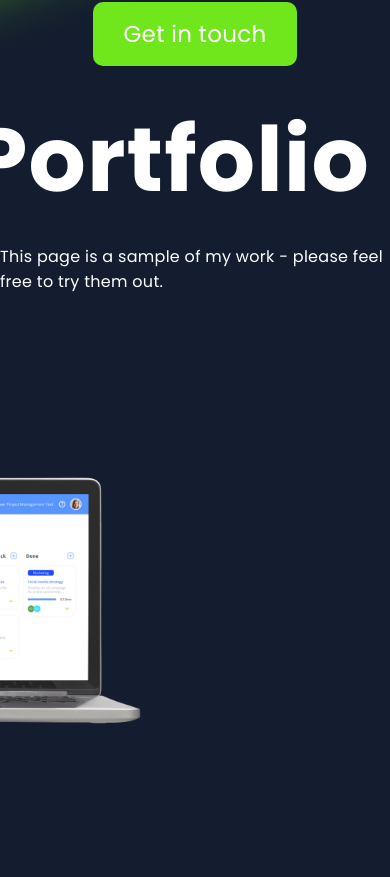
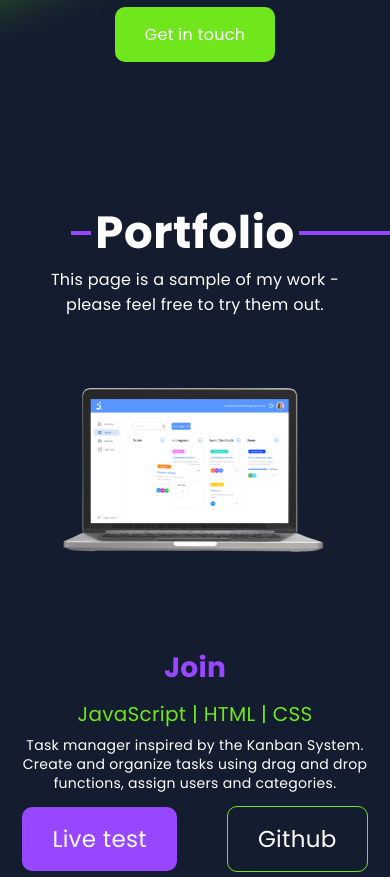
Before and after one commit to Pierce-Chang/Portfolio-Pierce-Chang, an Angular app: page / in a window 390 px wide. Shown: the part 2307-3184 px from the top of the page. Built offline with nearby package versions, Linux system fonts and the light colour scheme.

Commit message:
responsive projects and projects head

```diff
--- a/src/app/my-skills/my-skills.component.scss
+++ b/src/app/my-skills/my-skills.component.scss
@@ -163,6 +163,9 @@ $purple: #9747FF;
     .get-in-touch {
         position: absolute;
         top: 900px;
+        a {
+            font-size: 16px;
+        }
     }
 
     .my-skills-p {
--- a/src/app/portfolio-head/portfolio-head.component.html
+++ b/src/app/portfolio-head/portfolio-head.component.html
@@ -3,9 +3,16 @@
     <img class="green-shadow3" src="/assets/img/green_shadow3.png" alt="">
 
     <div class="portfolio-head-container">
-        <div class="short-line-p"></div>
+        <div class="short-witdh">
+            <div class="short-line-p"></div>
+        </div>
+
         <h2>Portfolio</h2>
-        <div class="long-line-p"></div>
+
+        <div class="long-width">
+            <div class="long-line-p"></div>
+        </div>
+
     </div>
     <p>This page is a sample of my work - please feel free to try them out.</p>
 </section>
--- a/src/app/portfolio-head/portfolio-head.component.scss
+++ b/src/app/portfolio-head/portfolio-head.component.scss
@@ -24,7 +24,7 @@ section {
     width: 100%;
     display: flex;
     align-items: center; // Zentriert die Elemente vertikal
-    justify-content: end; // Zentriert den Inhalt horizontal
+    justify-content: center; // Zentriert den Inhalt horizontal
 
     .short-line-p {
         width: 109px;
@@ -40,7 +40,7 @@ section {
     }
 
     .long-line-p {
-        width: 484px;
+        width: 100%;
         height: 4px; // oder eine gewünschte Höhe für die Linie
         background-color: $purple;
         margin-left: 20px; // Abstand zwischen dem Text und der Linie
@@ -59,3 +59,70 @@ section {
     top: 1250px;
     right: 0;
 }
+
+.short-witdh {
+    display: flex;
+    justify-content: flex-end;
+    align-items: center;
+    width: 100%;
+}
+
+.long-width {
+    width: 100%;
+}
+
+@media (max-width: 450px) {
+    .portfolio-head-container {
+        position: relative;
+        width: 100%;
+        display: flex;
+        align-items: center;
+        justify-content: center;
+
+        .short-line-p {
+            width: 20px;
+            margin-right: 4px;
+        }
+
+        h2 {
+            font-size: 45px;
+            margin-block-start: 0.0em;
+            margin-block-end: 0.0em;
+        }
+
+        .long-line-p {
+            width: 100%;
+            margin-left: 4px;
+        }
+    }
+
+    .short-witdh {
+        display: flex;
+        justify-content: flex-end;
+        align-items: center;
+        width: 100%;
+    }
+
+    .long-width {
+        width: 100%;
+    }
+
+    section {
+        padding-top: 120px;
+        padding-bottom: 140px;
+        position: relative;
+        top: 130px;
+        width: 100%;
+        display: flex;
+        justify-content: center;
+        align-items: center;
+        flex-direction: column;
+        z-index: 1;
+
+        > p {
+            color: white;
+            margin: 0 25px;
+            text-align: center;
+        }
+    }
+}
--- a/src/app/portfolio-projects/portfolio-projects.component.html
+++ b/src/app/portfolio-projects/portfolio-projects.component.html
@@ -1,5 +1,7 @@
 <section [ngClass]="{'reversed-section': isReversed}">
-    <div *ngIf="isReversed" class="project-infos align-end">
+    <img [src]="imageUrl" alt="{{ title }}">
+
+    <div  class="project-infos align-end">
         <h3>{{ title }}</h3>
         <p class="languages">{{ languages }}</p>
         <p>{{ description }}</p>
@@ -8,16 +10,4 @@
             <a [href]="gitHubLink" class="github">Github</a>
         </div>
     </div>
-
-    <img [src]="imageUrl" alt="{{ title }}">
-
-    <div *ngIf="!isReversed" class="project-infos">
-        <h3>{{ title }}</h3>
-        <p class="languages">{{ languages }}</p>
-        <p>{{ description }}</p>
-        <div class="container-buttons flex-end">
-            <a [href]="liveTestLink" class="live-test">Live test</a>
-            <a [href]="gitHubLink" class="github">Github</a>
-        </div>
-    </div>
 </section>
--- a/src/app/portfolio-projects/portfolio-projects.component.scss
+++ b/src/app/portfolio-projects/portfolio-projects.component.scss
@@ -16,9 +16,6 @@ section {
         width: 450px;
         position: relative;
         z-index: 1;
-    }
-    .reversed-section {
-        flex-direction: row-reverse; // Spiegelt die Anordnung
     }
 
     .align-end {
@@ -54,6 +51,10 @@ section {
      }
 }
 
+.reversed-section {
+    flex-direction: row-reverse !important; // Spiegelt die Anordnung
+}
+
 .container-buttons {
     display: flex;
     align-items: center;
@@ -74,7 +75,6 @@ section {
         text-decoration: none;
         cursor: pointer;
         transition: all 75ms ease-in-out;
-
 
         &:hover {
             background-color: $green;
@@ -99,3 +99,66 @@ section {
         }
     }
 }
+
+@media (max-width: 450px) {
+    section {
+        flex-direction: column;
+        gap: 0;
+        margin-top: 0;
+        padding-bottom: 0;
+
+        img {
+            padding: 0;
+            width: 300px;
+        }
+
+        .align-end {
+            align-items: center;
+        }
+
+        .justify-end {
+            justify-content: center;
+        }
+
+        .project-infos {
+            width: 100%;
+            padding: 0 20px;
+            margin-top: 20px;
+            margin-bottom: 20px;
+            text-align: center;
+
+            h3 {
+                font-size: 28px;
+            }
+
+            .languages {
+                font-size: 20px;
+            }
+
+            p {
+                font-size: 14px;
+            }
+        }
+    }
+
+    .reversed-section {
+        flex-direction: column !important;
+       }
+
+    .container-buttons {
+        display: flex;
+        justify-content: center;
+        align-items: center;
+        width: 100%;
+        height: max-content;
+        gap: 50px;
+
+        .live-test {
+            text-align: center;
+        }
+
+        .github {
+            text-align: center;
+        }
+    }
+}
```
